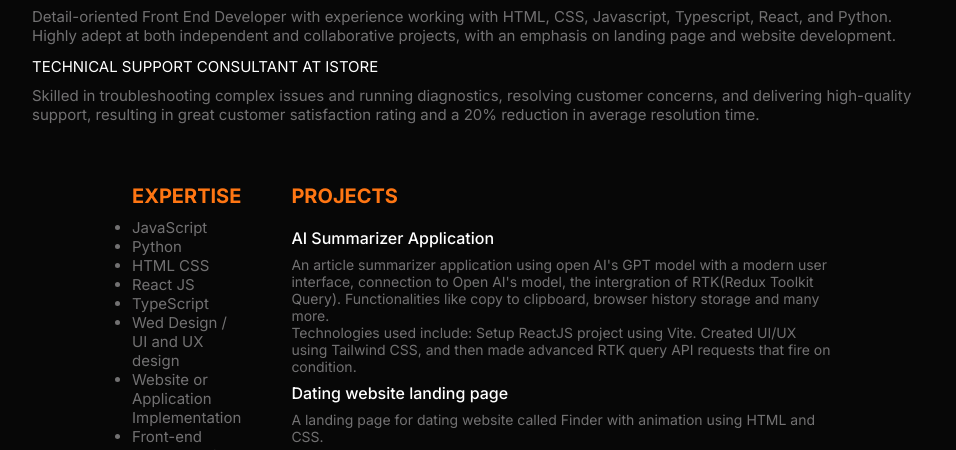
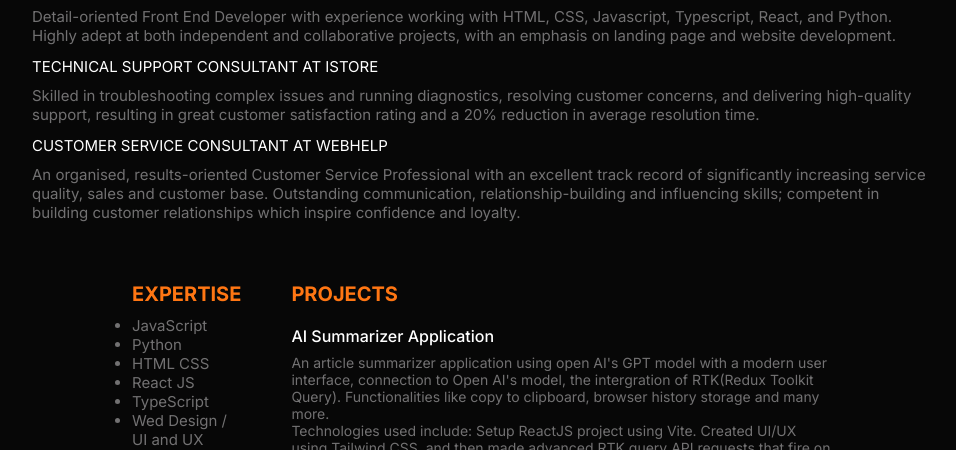
Before and after one commit to Lerato-Lee/My-CV, a plain HTML site: page index.html in a window 1280 px wide. Shown: the part 325-775 px from the top of the page, without its empty margins (158-1114 px from the left). Drawn offline with Linux system fonts and the light colour scheme.

Commit message:
first commit

```diff
--- a/index.html
+++ b/index.html
@@ -33,6 +33,12 @@
                              delivering high-quality support, resulting in great customer  satisfaction rating and a 20% reduction in
                              average resolution time.
                         </p>
+                        <br>
+                        <p class="profile_title">Customer Service Consultant at Webhelp </p>
+                           <p class="description">An organised, results-oriented Customer Service Professional with an excellent track record of significantly
+                              increasing service quality, sales and customer base. Outstanding communication, relationship-building and influencing skills;
+                               competent in building customer relationships which inspire confidence and loyalty.
+                           </p>
 
                 </div>
             </div>
```
